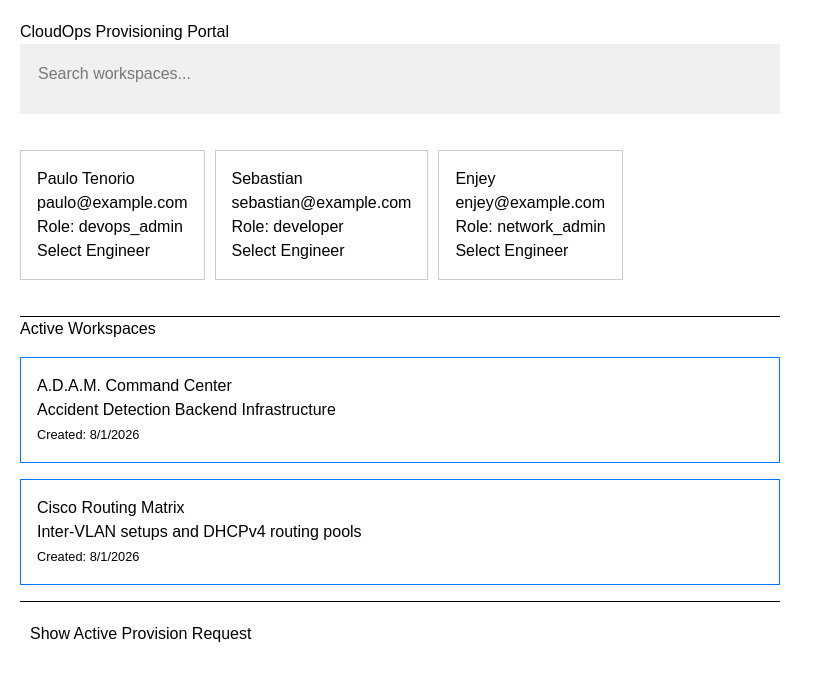
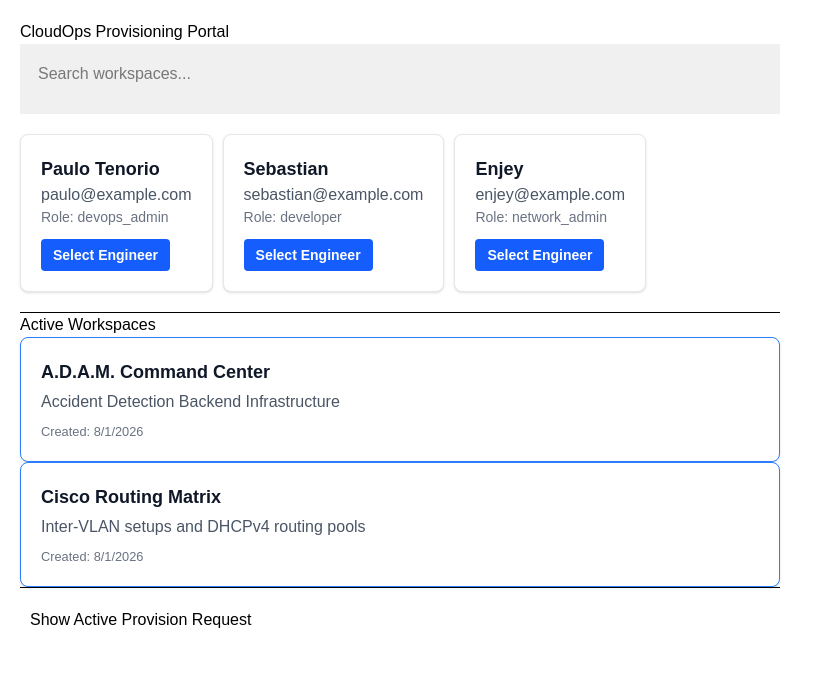
Before and after one commit to papap7/itelect4-project-paulot, a React (Vite) app: page / in a window 1280 px wide. Shown: the top 680 px of the page, without its empty margins (0-823 px from the left). Built offline with nearby package versions, Linux system fonts and the light colour scheme.

Commit message:
Apply Tailwind to components and add WorkspaceCard variant

```diff
--- a/src/components/EngineerCard.tsx
+++ b/src/components/EngineerCard.tsx
@@ -11,11 +11,16 @@ function EngineerCard({ engineer, onSelect }: EngineerCardProps) {
   };
 
   return (
-    <div className="card" style={{ border: "1px solid #ccc", padding: "1rem", margin: "1rem 0" }}>
-      <h2>{engineer.name}</h2>
-      <p>{engineer.email}</p>
-      <p>Role: {engineer.role}</p>
-      <button onClick={handleClick}>Select Engineer</button>
+    <div className="rounded-lg border border-gray-200 bg-white p-5 shadow-sm dark:bg-gray-800 dark:border-gray-700">
+      <h2 className="text-lg font-bold text-gray-900 dark:text-white">{engineer.name}</h2>
+      <p className="text-gray-600 dark:text-gray-300">{engineer.email}</p>
+      <p className="text-sm text-gray-500 dark:text-gray-400">Role: {engineer.role}</p>
+      <button
+        onClick={handleClick}
+        className="mt-3 rounded bg-blue-600 px-3 py-1.5 text-sm font-semibold text-white transition hover:bg-blue-700"
+      >
+        Select Engineer
+      </button>
     </div>
   );
 }
--- a/src/components/RequestBadge.tsx
+++ b/src/components/RequestBadge.tsx
@@ -7,10 +7,14 @@ interface RequestBadgeProps {
 
 const RequestBadge: React.FC<RequestBadgeProps> = ({ request, children }) => {
   return (
-    <div className="badge" style={{ backgroundColor: "#f8f9fa", padding: "1rem", margin: "1rem 0" }}>
-      <p><strong>Resource:</strong> {request.resourceType}</p>
-      <p><strong>Status Code:</strong> {request.status}</p>
-      <div style={{ marginTop: "10px", color: "green" }}>
+    <div className="rounded-lg bg-gray-100 p-4 shadow-sm dark:bg-gray-700 mt-4">
+      <p className="text-gray-800 dark:text-gray-200">
+        <strong className="font-semibold">Resource:</strong> {request.resourceType}
+      </p>
+      <p className="text-gray-800 dark:text-gray-200">
+        <strong className="font-semibold">Status Code:</strong> {request.status}
+      </p>
+      <div className="mt-2 text-green-600 dark:text-green-400 font-medium">
         {children}
       </div>
     </div>
--- a/src/components/WorkspaceCard.tsx
+++ b/src/components/WorkspaceCard.tsx
@@ -2,14 +2,26 @@ import type { ProjectWorkspace } from "../types/index";
 
 interface WorkspaceCardProps {
   workspace: ProjectWorkspace;
+  variant?: "default" | "compact"; // NEW: optional variant prop
 }
 
-function WorkspaceCard({ workspace }: WorkspaceCardProps) {
+function WorkspaceCard({ workspace, variant = "default" }: WorkspaceCardProps) {
+  const isCompact = variant === "compact";
+
   return (
-    <div className="card" style={{ border: "1px solid #007bff", padding: "1rem", margin: "1rem 0" }}>
-      <h3>{workspace.title}</h3>
-      <p>{workspace.description}</p>
-      <small>Created: {workspace.createdAt.toLocaleDateString()}</small>
+    <div className={`rounded-lg border border-blue-500 bg-white shadow-sm dark:bg-gray-800 dark:border-blue-700 ${isCompact ? "p-3" : "p-5"}`}>
+      <h3 className={`font-bold text-gray-900 dark:text-white ${isCompact ? "text-sm" : "text-lg"}`}>
+        {workspace.title}
+      </h3>
+
+      {/* Hide description if compact */}
+      {!isCompact && (
+        <p className="text-gray-600 dark:text-gray-300 mt-1">{workspace.description}</p>
+      )}
+
+      <small className="block mt-2 text-gray-500 dark:text-gray-400">
+        Created: {workspace.createdAt.toLocaleDateString()}
+      </small>
     </div>
   );
 }
```
